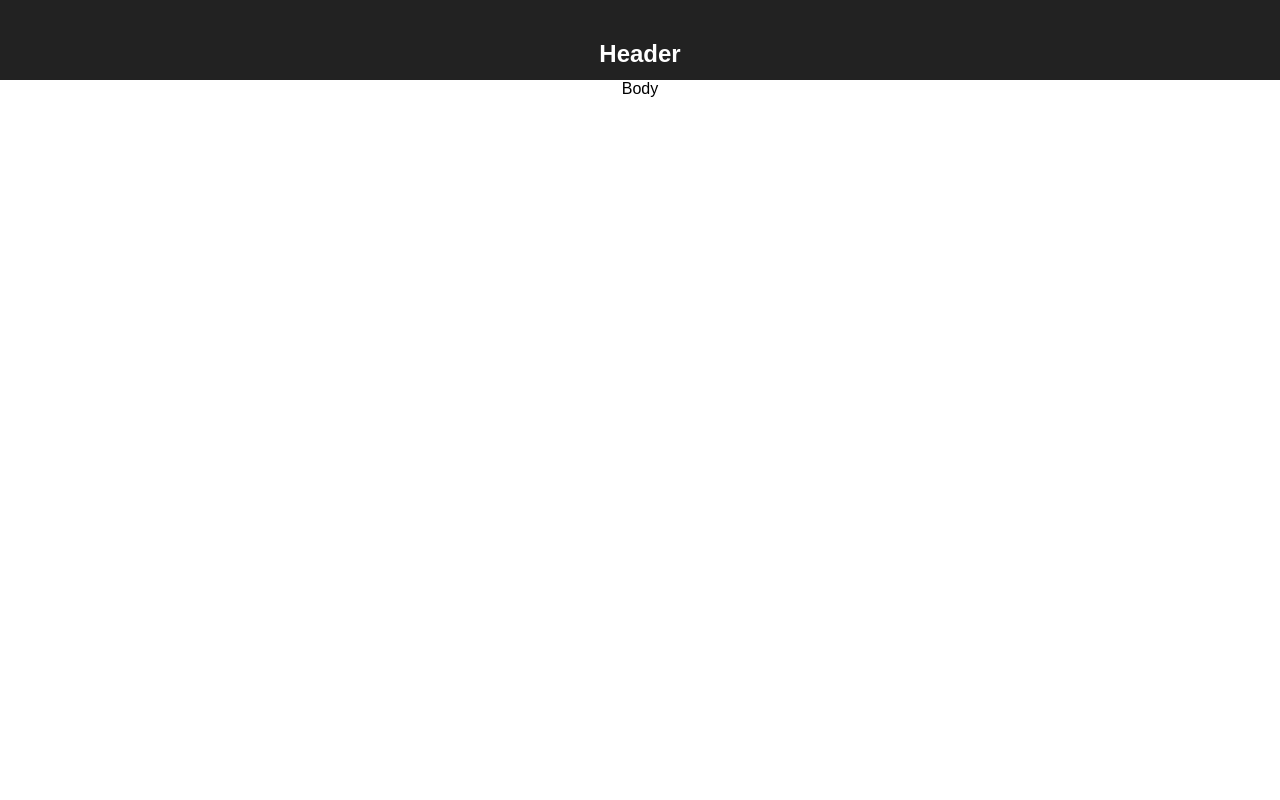
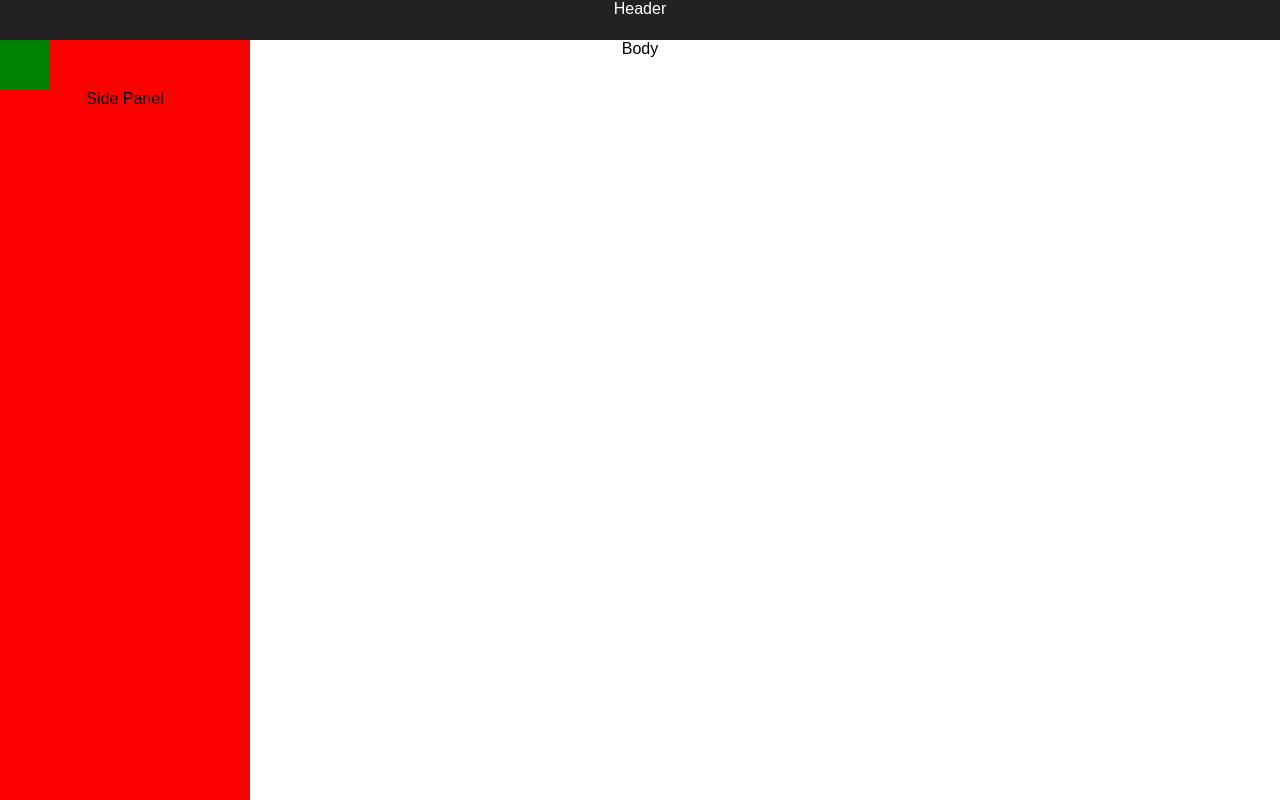
Before and after one commit to tom-ogasawara/dna, a React (Create React App) app: page / in a window 1280 px wide. Built offline with nearby package versions, Linux system fonts and the light colour scheme.

Commit message:
Set up side panel structure

```diff
--- a/src/App.css
+++ b/src/App.css
@@ -5,6 +5,5 @@
 .App-header {
   background-color: #222;
   height: 40px;
-  padding: 20px;
   color: white;
 }
--- a/src/App.js
+++ b/src/App.js
@@ -1,14 +1,17 @@
 import React, { Component } from 'react';
-import logo from './logo.svg';
+
 import './App.css';
+import SidePanel from './components/SidePanel';
 
 class App extends Component {
   render() {
     return (
       <div className="App">
         <div className="App-header">
-          <h2>Header</h2>
+          Header
         </div>
+        <SidePanel></SidePanel>
+
         Body
       </div>
     );
--- /dev/null
+++ b/src/components/SidePanel/index.js
@@ -0,0 +1,33 @@
+import React, { Component } from 'react';
+
+import './style.css';
+
+class SidePanel extends Component {
+  constructor(props) {
+    super(props);
+
+    this.state = {
+      panelOpen: true
+    };
+  }
+
+  toggleSidepanel() {
+    this.setState({ panelOpen: !this.state.panelOpen });
+    console.log('this.state: ', this.state);
+  }
+
+  render() {
+    const panelStatus = this.state.panelOpen ? "open" : "closed";
+    console.log('panelStatus: ', panelStatus);
+    return (
+      <div className={`side-panel ${panelStatus}`}>
+        <div className="toggle-button" onClick={() => this.toggleSidepanel()}>
+
+        </div>
+        Side Panel
+      </div>
+    );
+  }
+}
+
+export default SidePanel;
--- /dev/null
+++ b/src/components/SidePanel/style.css
@@ -0,0 +1,23 @@
+.side-panel {
+   height: calc(100vh - 40px);
+  background: red;
+  position: absolute;
+  display: flex;
+  flex-direction: column;
+  align-content: flex-end;
+}
+
+.side-panel.open {
+  width: 250px;
+}
+
+.side-panel.closed {
+  width: 50px;
+}
+
+.side-panel .toggle-button {
+  height: 50px;
+  width: 50px;
+  cursor: pointer;
+  background: green;
+}
```
Also changed, not shown: src/logo.svg (deleted).
